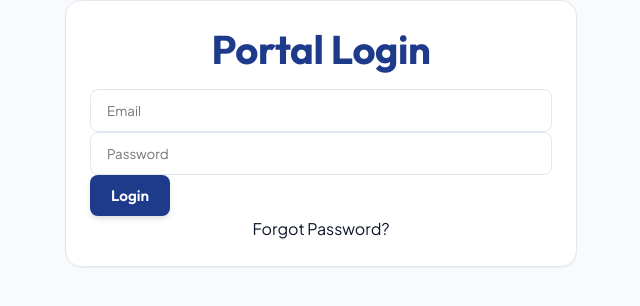
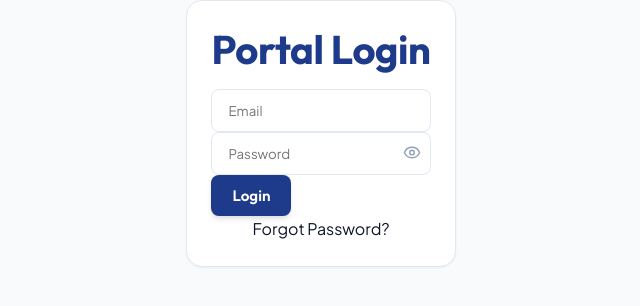
Before and after one commit to dhanushmr0211/school-erp, a React (Vite) app in the folder frontend/: page /login in a window 1280 px wide. Shown: the top 306 px of the page, without its empty margins (319-959 px from the left). Built offline with nearby package versions, Linux system fonts and the light colour scheme.

Commit message:
feat: add show/hide password toggle to login and password update inputs

```diff
--- a/frontend/src/components/Topbar.jsx
+++ b/frontend/src/components/Topbar.jsx
@@ -3,7 +3,7 @@
 import { useAuth } from "../context/AuthContext";
 import { useAcademicYear } from "../context/AcademicYearContext";
 import { fetchAcademicYears } from "../services/adminApi";
-import { LogOut, KeyRound, X, ChevronDown } from "lucide-react";
+import { LogOut, KeyRound, X, ChevronDown, Eye, EyeOff } from "lucide-react";
 
 export default function Topbar() {
   const { user } = useAuth();
@@ -11,6 +11,7 @@
   const [years, setYears] = useState([]);
   const [showPasswordModal, setShowPasswordModal] = useState(false);
   const [newPassword, setNewPassword] = useState("");
+  const [showPassword, setShowPassword] = useState(false);
   const [loading, setLoading] = useState(false);
 
   useEffect(() => {
@@ -130,13 +131,31 @@
             <form onSubmit={handleChangePassword} style={{ marginTop: "1.5rem" }}>
               <div className="input-group" style={{ marginBottom: "1rem" }}>
                 <label style={{ display: "block", marginBottom: "0.5rem", fontSize: "0.9rem", fontWeight: 500 }}>New Password</label>
+                <div style={{ position: "relative" }}>
                   <input
-                  type="password"
+                    type={showPassword ? "text" : "password"}
                     value={newPassword}
                     onChange={(e) => setNewPassword(e.target.value)}
                     placeholder="Min 6 chars"
                     required
                   />
+                  <button
+                    type="button"
+                    onClick={() => setShowPassword(!showPassword)}
+                    style={{
+                      position: "absolute",
+                      right: "10px",
+                      top: "50%",
+                      transform: "translateY(-50%)",
+                      background: "none",
+                      border: "none",
+                      cursor: "pointer",
+                      color: "var(--text-muted)"
+                    }}
+                  >
+                    {showPassword ? <EyeOff size={18} /> : <Eye size={18} />}
+                  </button>
+                </div>
               </div>
               <button type="submit" className="btn btn-primary w-full" disabled={loading}>
                 {loading ? "Updating..." : "Update Password"}
--- a/frontend/src/pages/Login.jsx
+++ b/frontend/src/pages/Login.jsx
@@ -2,11 +2,13 @@
 import { supabase } from "../services/supabaseClient";
 import { useNavigate, useSearchParams } from "react-router-dom";
 import { useAuth } from "../context/AuthContext";
+import { Eye, EyeOff } from "lucide-react";
 
 
 export default function Login() {
   const [email, setEmail] = useState("");
   const [password, setPassword] = useState("");
+  const [showPassword, setShowPassword] = useState(false);
   const [loading, setLoading] = useState(false);
   const navigate = useNavigate();
   const [searchParams] = useSearchParams();
@@ -167,13 +169,31 @@
               />
             </div>
           ) : (
+            <div style={{ position: "relative" }}>
               <input
-              type="password"
+                type={showPassword ? "text" : "password"}
                 placeholder="Password"
                 value={password}
                 onChange={(e) => setPassword(e.target.value)}
                 required
               />
+              <button
+                type="button"
+                onClick={() => setShowPassword(!showPassword)}
+                style={{
+                  position: "absolute",
+                  right: "10px",
+                  top: "50%",
+                  transform: "translateY(-50%)",
+                  background: "none",
+                  border: "none",
+                  cursor: "pointer",
+                  color: "var(--text-muted)"
+                }}
+              >
+                {showPassword ? <EyeOff size={18} /> : <Eye size={18} />}
+              </button>
+            </div>
           )}
 
           <button
--- a/frontend/src/pages/UpdatePassword.jsx
+++ b/frontend/src/pages/UpdatePassword.jsx
@@ -1,10 +1,11 @@
-
 import { useState, useEffect } from "react";
 import { supabase } from "../services/supabaseClient";
 import { useNavigate, useLocation } from "react-router-dom";
+import { Eye, EyeOff } from "lucide-react";
 
 export default function UpdatePassword() {
     const [password, setPassword] = useState("");
+    const [showPassword, setShowPassword] = useState(false);
     const [loading, setLoading] = useState(false);
     const navigate = useNavigate();
     const location = useLocation();
@@ -43,14 +44,32 @@
                     Enter your new password below.
                 </p>
 
+                <div style={{ position: "relative" }}>
                     <input
-                    type="password"
+                        type={showPassword ? "text" : "password"}
                         placeholder="New Password"
                         value={password}
                         onChange={(e) => setPassword(e.target.value)}
                         required
                         minLength={6}
                     />
+                    <button
+                        type="button"
+                        onClick={() => setShowPassword(!showPassword)}
+                        style={{
+                            position: "absolute",
+                            right: "10px",
+                            top: "50%",
+                            transform: "translateY(-50%)",
+                            background: "none",
+                            border: "none",
+                            cursor: "pointer",
+                            color: "var(--text-muted)"
+                        }}
+                    >
+                        {showPassword ? <EyeOff size={18} /> : <Eye size={18} />}
+                    </button>
+                </div>
 
                 <button
                     type="submit"
```
Lines whose indentation alone changed are shown as unchanged.
